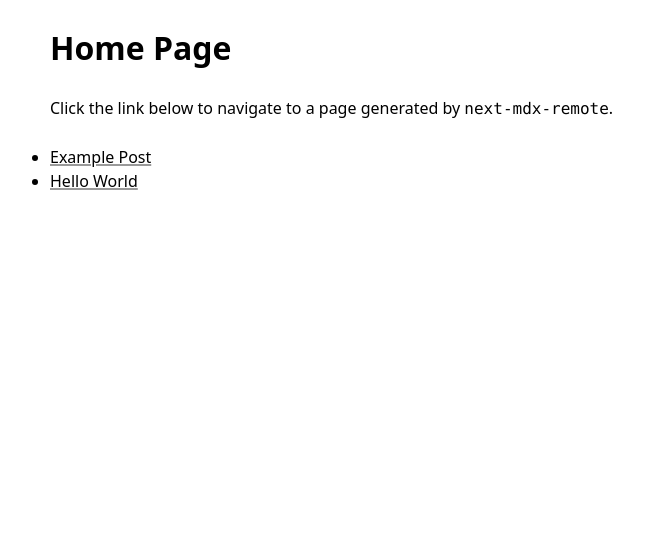
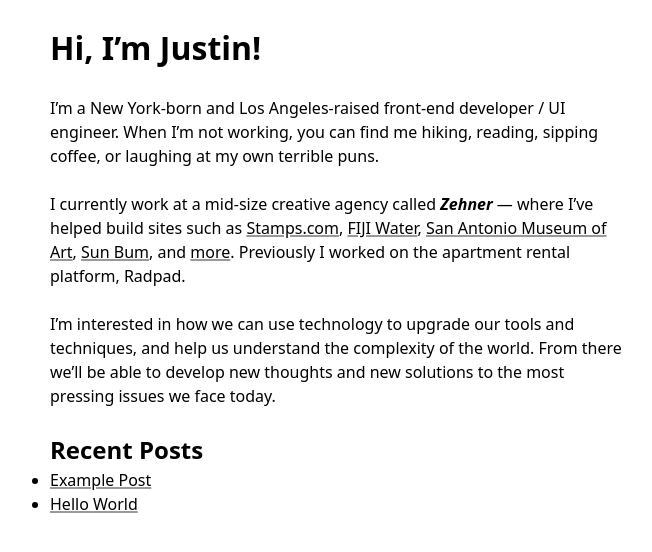
Before and after one commit to itsjustmath/itsjustmath.net-v2, a Next.js app: page / in a window 1280 px wide. Shown: the top 552 px of the page, without its empty margins (302-954 px from the left). Built offline with nearby package versions, Linux system fonts and the light colour scheme.

Commit message:
Import dummy index page content

```diff
--- a/pages/index.js
+++ b/pages/index.js
@@ -8,11 +8,18 @@
 export default function Index({ posts }) {
   return (
     <Layout>
-      <h1>Home Page</h1>
-      <p>
+      {/* Intro Blurb */}
+      <h1>Hi, I’m Justin!</h1>
+      <p>I’m a New York-born and Los Angeles-raised front-end developer / UI engineer. When I’m not working, you can find me hiking, reading, sipping coffee, or laughing at my own terrible puns.</p>
+      <p>I currently work at a mid-size creative agency called <strong><em>Zehner</em></strong> — where I’ve helped build sites such as <a href="https://store.stamps.com/">Stamps.com</a>, <a href="https://www.fijiwater.com">FIJI Water</a>, <a href="https://www.samuseum.org/">San Antonio Museum of Art</a>, <a href="https://www.trustthebum.com/">Sun Bum</a>, and <a href="https://www.zehnergroup.com/work">more</a>. Previously I worked on the apartment rental platform, Radpad.</p>
+      <p>I’m interested in how we can use technology to upgrade our tools and techniques, and help us understand the complexity of the world. From there we’ll be able to develop new thoughts and new solutions to the most pressing issues we face today.</p>
+
+      {/* <p>
         Click the link below to navigate to a page generated by{' '}
         <code>next-mdx-remote</code>.
-      </p>
+      </p> */}
+
+      {posts.length && <h2>Recent Posts</h2>}
       <ul>
         {posts.map((post) => (
           <li key={post.filePath}>
```
